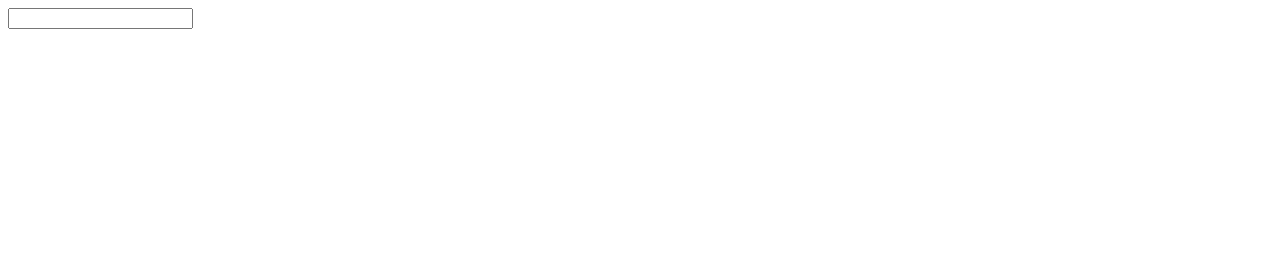
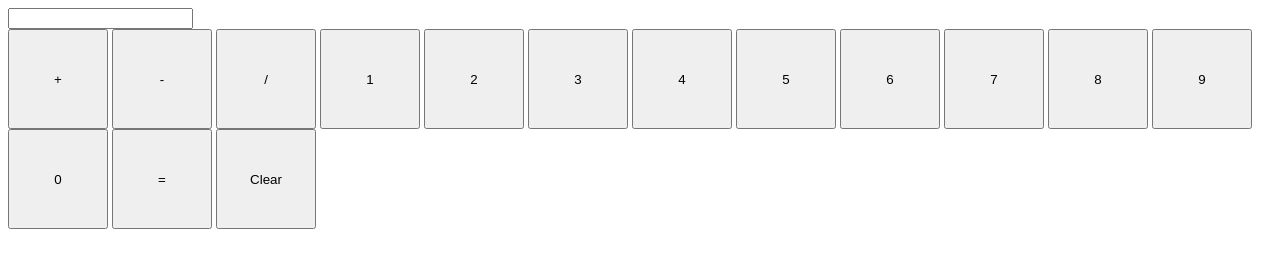
Before and after one commit to MANIZABAYO-Elie/CALCULATOR, a plain HTML site: page index.html in a window 1280 px wide. Drawn offline with Linux system fonts and the light colour scheme.

Commit message:
file commited

```diff
--- a/index.html
+++ b/index.html
@@ -10,6 +10,23 @@
     <div id="calculator">
         <input id="display" readonly>
     </div>
+       <div id="keys">
+        <button onclick="appendToDisplay('+')">+</button>
+        <button onclick="appendToDisplay('-')">-</button>
+        <button onclick="appendToDisplay('/')">/</button>
+        <button onclick="appendToDisplay('1')">1</button>
+        <button onclick="appendToDisplay('2')">2</button>
+        <button onclick="appendToDisplay('3')">3</button>
+        <button onclick="appendToDisplay('4')">4</button>
+        <button onclick="appendToDisplay('5')">5</button>
+        <button onclick="appendToDisplay('6')">6</button>
+        <button onclick="appendToDisplay('7')">7</button>
+        <button onclick="appendToDisplay('8')">8</button>
+        <button onclick="appendToDisplay('9')">9</button>
+        <button onclick="appendToDisplay('0')">0</button>
+        <button onclick="calculate()">=</button>
+        <button onclick="clearDisplay()">Clear</button>
+      </div>
 
 
 <script src="index.js"></script>
```
